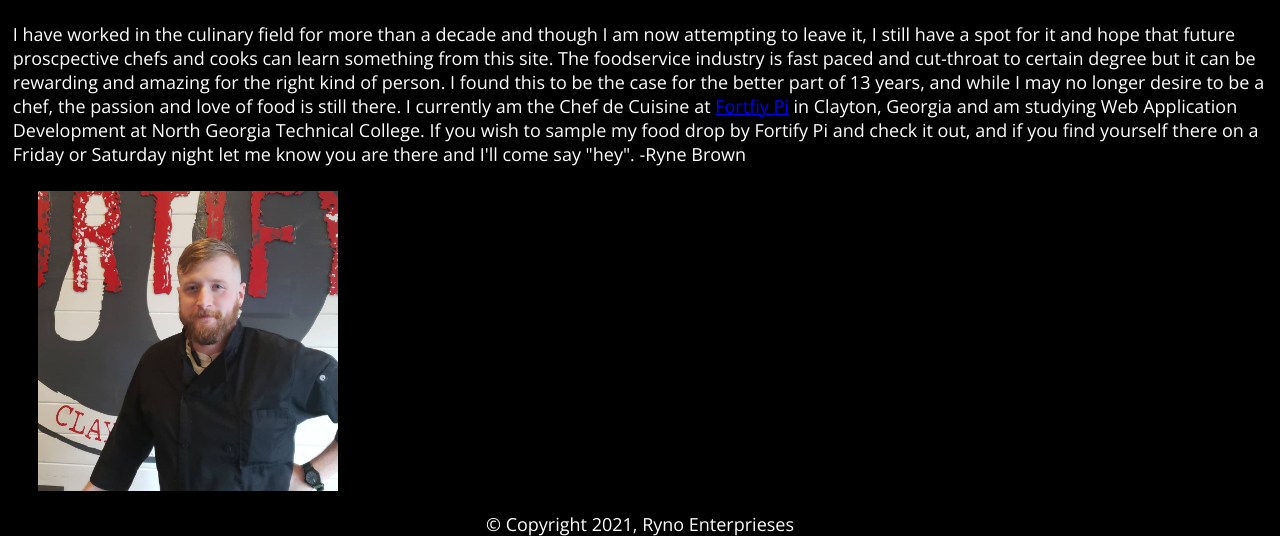
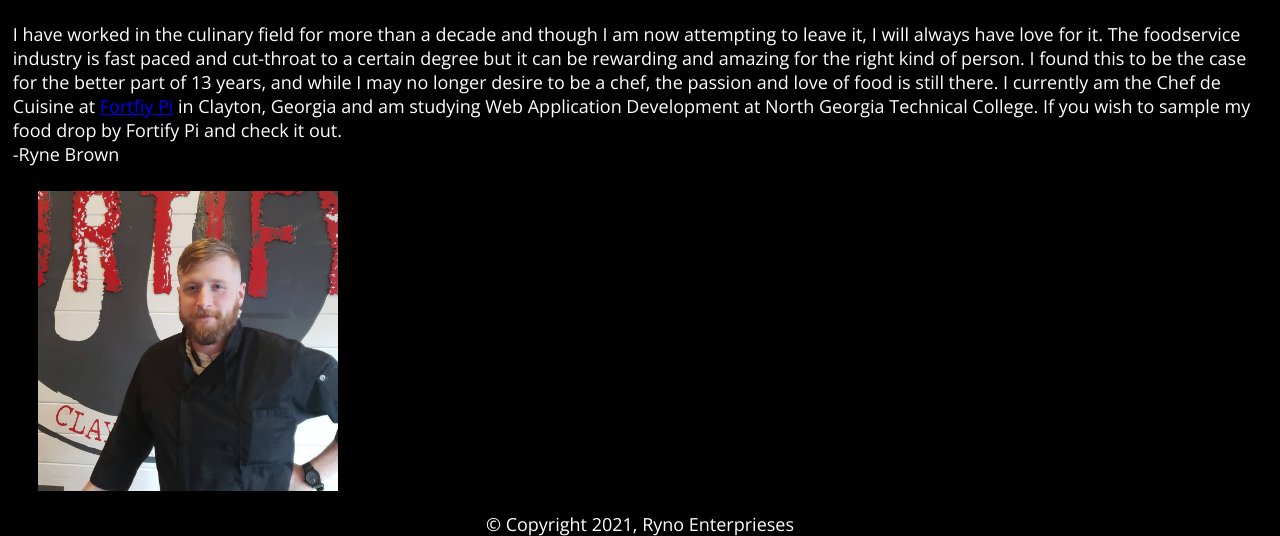
Before and after one commit to RynoRyne/RynoRyne.github.io, a plain HTML site: page about.html in a window 1280 px wide. Shown: the part 264-800 px from the top of the page. Drawn offline with nearby package versions, Linux system fonts and the light colour scheme; a web font is replaced by a local one.

Commit message:
Update about.html

```diff
--- a/about.html
+++ b/about.html
@@ -51,9 +51,8 @@
         <h1>About Me</h1>
         <p>
           I have worked in the culinary field for more than a decade and though
-          I am now attempting to leave it, I still have a spot for it and hope
-          that future proscpective chefs and cooks can learn something from this
-          site. The foodservice industry is fast paced and cut-throat to certain
+          I am now attempting to leave it, I will always have love for it.
+          The foodservice industry is fast paced and cut-throat to a certain
           degree but it can be rewarding and amazing for the right kind of
           person. I found this to be the case for the better part of 13 years,
           and while I may no longer desire to be a chef, the passion and love of
@@ -61,9 +60,9 @@
           <a href="http://www.fortifyclayton.com/fortifypi/">Fortfiy Pi</a>
           in Clayton, Georgia and am studying Web Application Development at
           North Georgia Technical College. If you wish to sample my food drop by
-          Fortify Pi and check it out, and if you find yourself there on a
-          Friday or Saturday night let me know you are there and I'll come say
-          "hey". -Ryne Brown
+          Fortify Pi and check it out.
+          <br>
+          -Ryne Brown
           <br />
           <img
             src="Images/profile_pic.jpg"
```
